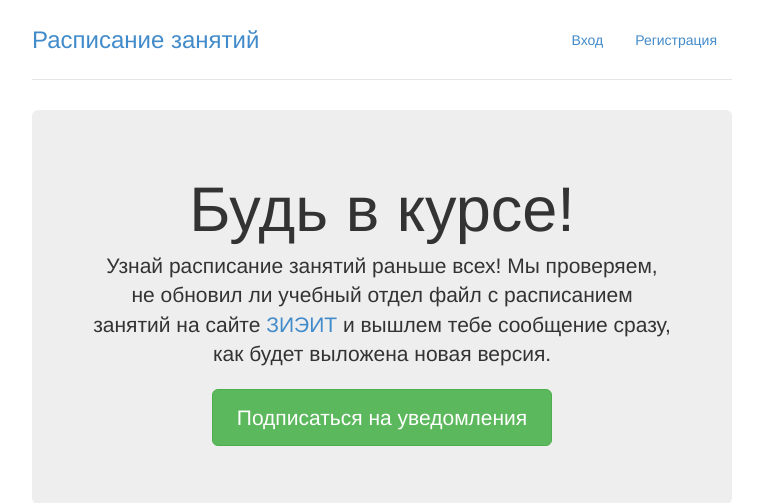
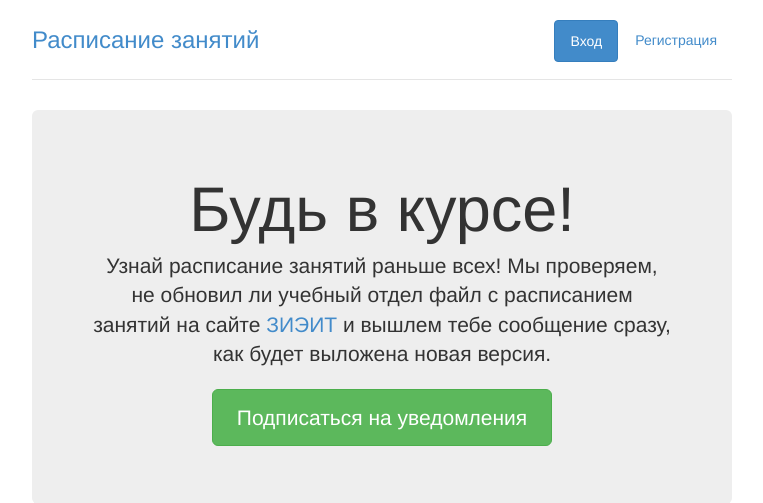
Before and after one commit to fevral13/zieit_schedule, a Django app: page / in a window 1280 px wide. Shown: the top 503 px of the page, without its empty margins (258-1021 px from the left). Run offline with Django 3.2, Linux system fonts and the light colour scheme; some libraries are stand-ins or nearby versions.

Commit message:
button style updated

```diff
--- a/templates/base.html
+++ b/templates/base.html
@@ -33,7 +33,7 @@
                 <li class="active"><a href="#">{{ user.email }}</a></li>
                 <li><a href="/logout/">Выйти</a></li>
             {% else %}
-                <li><a href="/login/">Вход</a></li>
+                <li><a class="btn btn-primary" href="/login/">Вход</a></li>
                 <li><a href="/register/">Регистрация</a></li>
             {% endif %}
 
```
